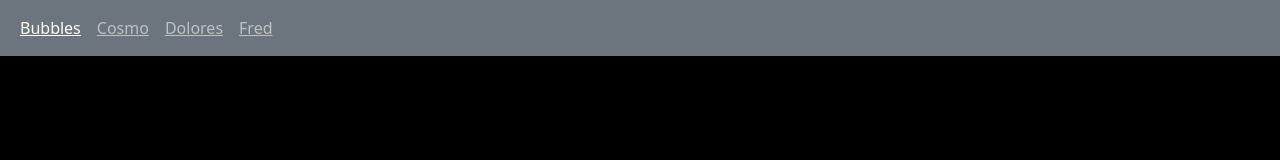
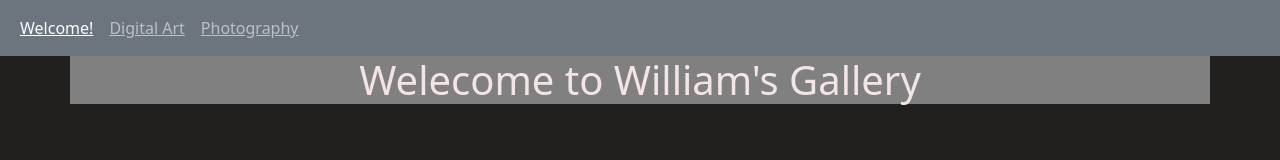
Before and after one commit to William933/SBA-307, a plain HTML site: page pages/index.html in a window 1280 px wide. Drawn offline with nearby package versions, Linux system fonts and the light colour scheme.

Commit message:
added intro title added images for second page

```diff
--- a/pages/index.html
+++ b/pages/index.html
@@ -15,13 +15,16 @@
     <nav class="navbar navbar-expand-lg bg-secondary navbar-dark">
         <div class="container-fluid">
           <div class="navbar-nav">
-            <a class="nav-item nav-link active" aria-current="page" href="#">Bubbles</a>
-            <a class="nav-item nav-link" href="#">Cosmo</a>
-            <a class="nav-item nav-link" href="#">Dolores</a>
-            <a class="nav-item nav-link" href="#">Fred</a>
+            <a class="nav-item nav-link active" aria-current="page" href="#">Welcome!</a>
+            <a class="nav-item nav-link" href="#">Digital Art</a>
+            <a class="nav-item nav-link" href="#">Photography</a>
           </div>
         </div>
       </nav>
+      <div class="container">
+        <h1>Welecome to William's Gallery </h1>
+      </div>
+
 
 
 
--- a/styles/index.css
+++ b/styles/index.css
@@ -1,7 +1,14 @@
 body {
-    background-color: black;
+    background-color: rgb(34, 31, 31);
 }
 
 .navbar-nav a{
     text-decoration: underline;
 }
+
+.container{
+    color: #f3e5e5;
+    transition: all .5ms;
+    background-color: gray;
+    text-align: center;
+}
```
Also changed, not shown: 7 other files.
